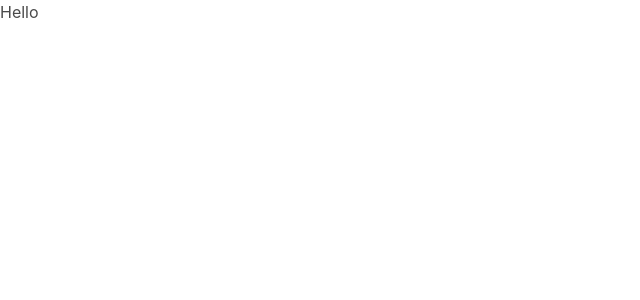
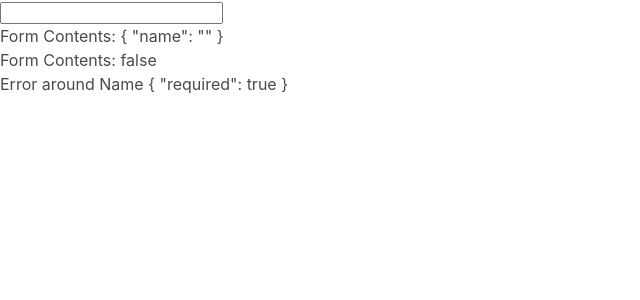
Before and after one commit to Tony940426/Angular-Credit-Card, an Angular app: page / in a window 1280 px wide. Shown: the top 300 px of the page, without its empty margins (0-640 px from the left). Built offline with nearby package versions, Linux system fonts and the light colour scheme.

Commit message:
Started validation again

```diff
--- a/src/app/app.component.html
+++ b/src/app/app.component.html
@@ -1 +1 @@
-<p>Hello</p>
+<app-card-form></app-card-form>
--- a/src/app/app.module.ts
+++ b/src/app/app.module.ts
@@ -3,10 +3,12 @@ import { BrowserModule } from '@angular/platform-browser';
 import { ReactiveFormsModule } from '@angular/forms';
 
 import { AppComponent } from './app.component';
+import { CardFormComponent } from './card-form/card-form.component';
 
 @NgModule({
   declarations: [
-    AppComponent
+    AppComponent,
+    CardFormComponent
   ],
   imports: [
     BrowserModule,
--- /dev/null
+++ b/src/app/card-form/card-form.component.html
@@ -0,0 +1,12 @@
+<Form [formGroup] = "cardForm">
+<!-- Writing in square bracket is writing in code. -->
+    <input formControlName='name' type="input">
+</Form>
+
+<div>
+    Form Contents: {{cardForm.value | json}}
+</div>
+<div>
+    Form Contents: {{cardForm.valid}}
+</div>
+<div>Error around Name {{cardForm.get('name')?.errors | json}}</div>
--- /dev/null
+++ b/src/app/card-form/card-form.component.ts
@@ -0,0 +1,15 @@
+import { Component } from '@angular/core';
+import { FormGroup, FormControl, Validators } from '@angular/forms';
+//FormGroup - Represents a single input field
+//FormControl - Represents a group of controls. It can also contain nested groups
+
+@Component({
+  selector: 'app-card-form',
+  templateUrl: './card-form.component.html',
+  styleUrls: ['./card-form.component.css']
+})
+export class CardFormComponent {
+  cardForm = new FormGroup ({
+    name: new FormControl('',[Validators.required,Validators.minLength(3)])
+  })
+}
```
Also changed, not shown: src/app/card-form/card-form.component.css (added), 1 other file (tests, documents, lock files or other folders).
